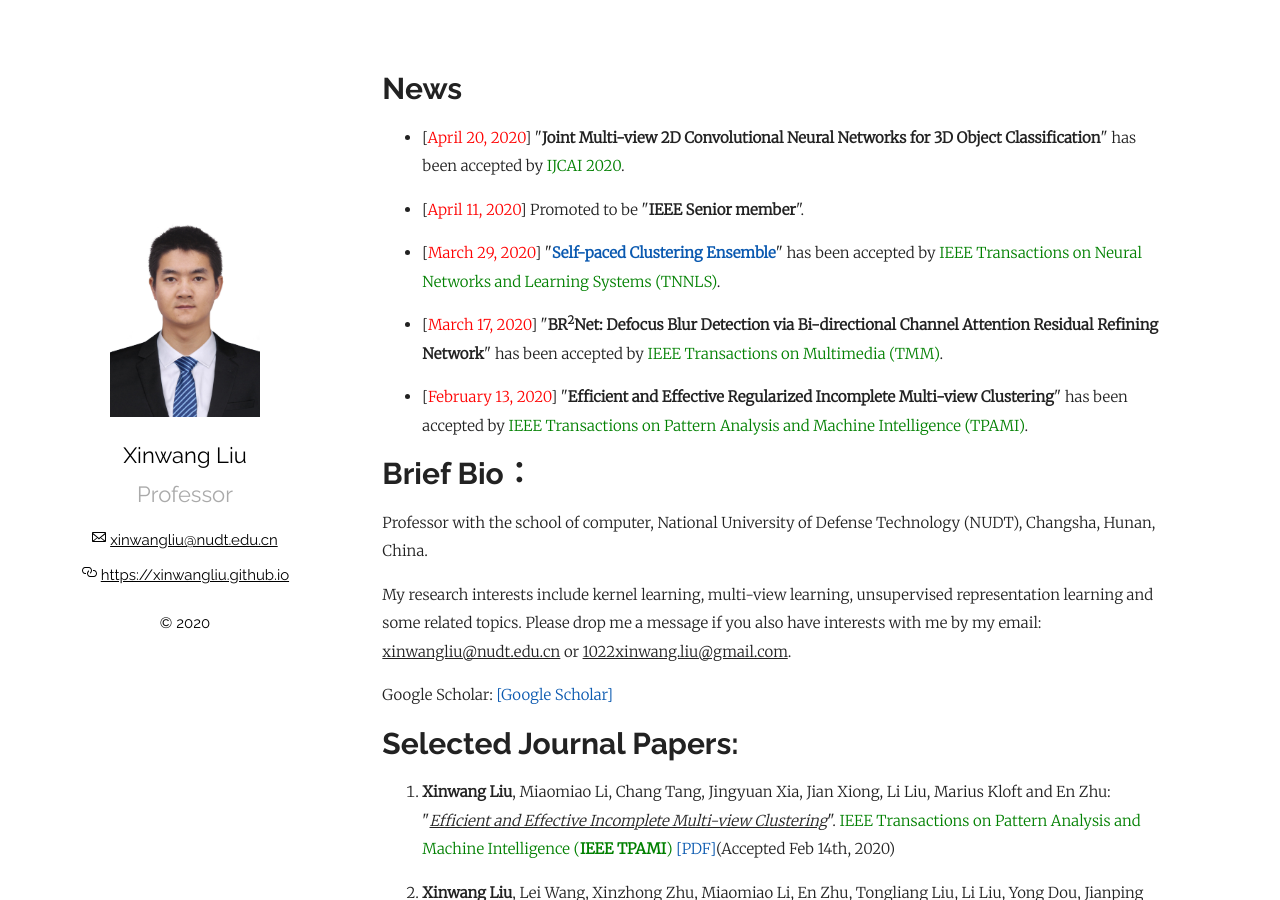
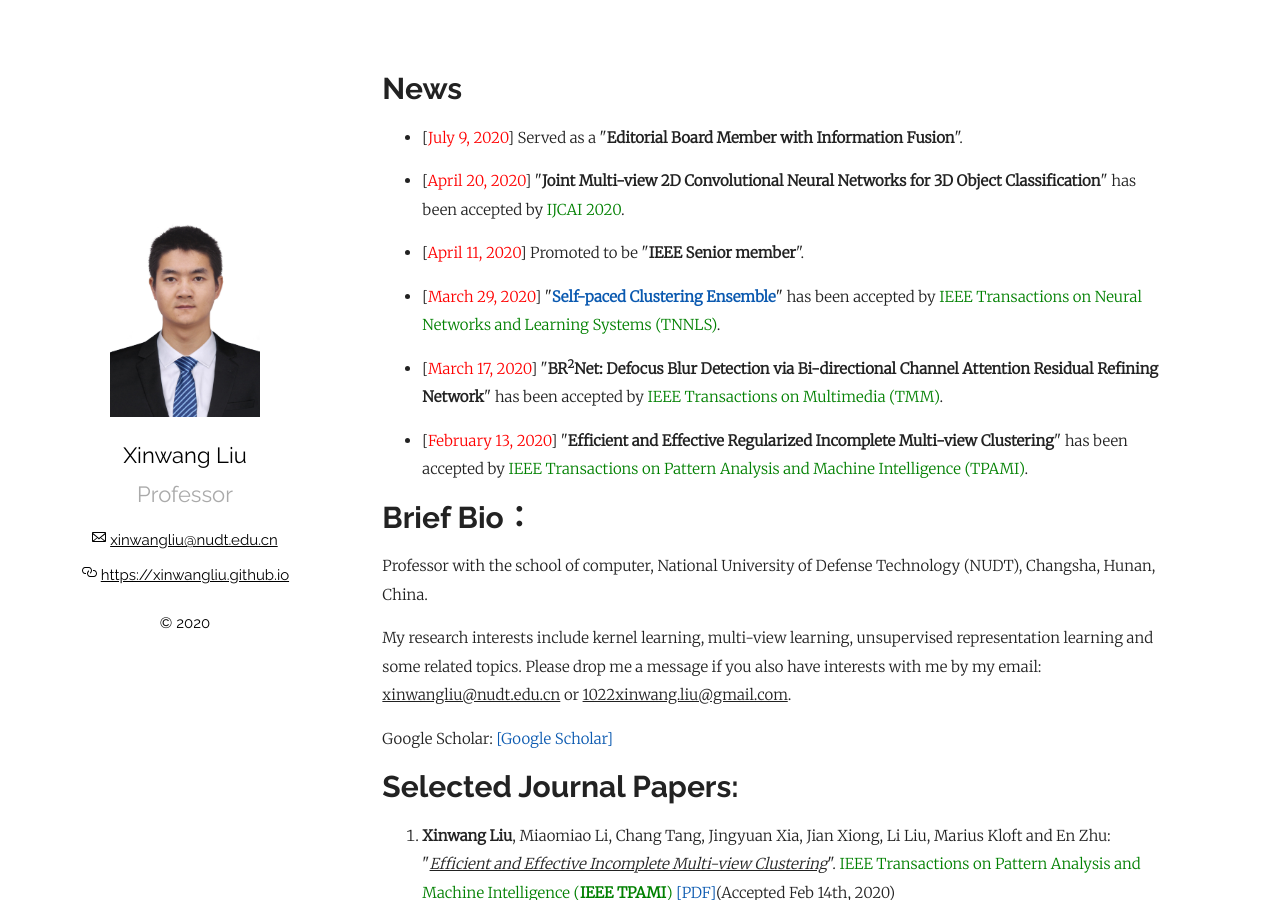
Before and after one commit to wx-liang/xinwangliu.github.io, a Jekyll site: the page built from index.md, in a window 1280 px wide and 900 px high. Built offline with Jekyll 4.4.1, drawn with Linux system fonts in a browser that asks for light colours; our own code applies the rules of GitHub Pages for plain Markdown files.

Commit message:
Update index.md

```diff
--- a/index.md
+++ b/index.md
@@ -4,6 +4,8 @@ layout: page
 ---
 # News
 <ul>
+
+<p style="margin-top: 6px;"><li>[<font color="red">July 9, 2020</font>] Served as a "<b>Editorial Board Member with Information Fusion</b>".</li></p>
 
 <li>[<font color="red">April 20, 2020</font>]  "<b>Joint Multi-view 2D Convolutional Neural Networks for 3D Object Classification</b>" has been accepted by <font color="green">IJCAI 2020</font>.</li>
 
```
